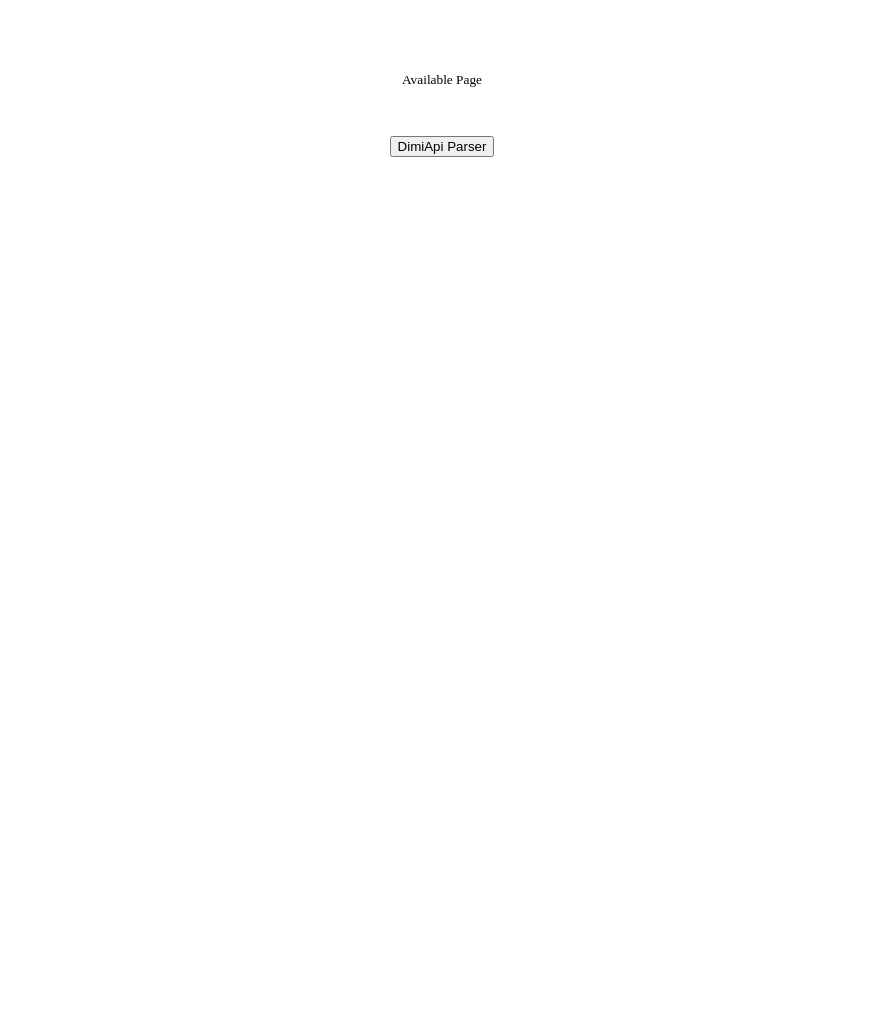
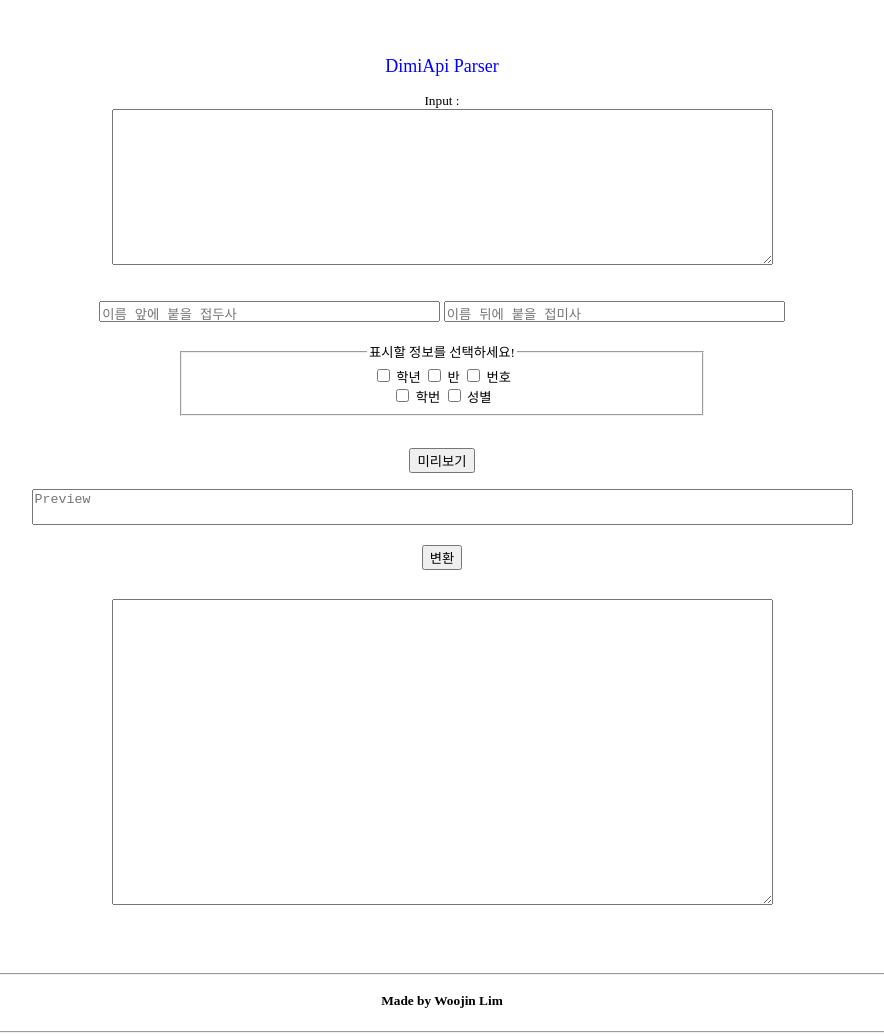
Before and after one commit to IdeaBank/dimiparser.github.io, a plain HTML site: page index.html in a window 1280 px wide. Shown: the whole page, without its empty margins (198-1082 px from the left). Before the commit the page ends 800 px from the top, so only its background shows below. Drawn offline with Linux system fonts and the light colour scheme.

Commit message:
Update index.html

```diff
--- a/index.html
+++ b/index.html
@@ -1,16 +1,15 @@
+
 <!DOCTYPE html>
 <html>
 
 <head>
 
-<meta http-equiv="Content-Type" content="text/html; charset=utf-8" />
+    <meta http-equiv="Content-Type" content="text/html; charset=utf-8" />
 
-<style type="text/css">
-    body {
-  font-family:'굴림';
-  font-size:10pt;
-}
+    <style type="text/css">
         body {
+            font-family: '굴림';
+            font-size: 10pt;
             text-align: center;
         }
 
@@ -20,11 +19,133 @@
             border: 1px solid #000;
             text-align: left;
         }
+
+        fieldset {
+            margin: 0 auto;
+        }
     </style>
 </head>
 <body>
-    <br><br><br><br> Available Page <br><br><br><br>
-    <button type="button" onclick="location.href='./pages/dimiparser' ">DimiApi Parser</button>
+
+    <br><br><br>
+
+    <font color="blue" size="4">DimiApi Parser</font>
+
+    <br><br>
+
+    Input : <br>
+    <textarea rows="10" cols="80" id="Input"></textarea>
+
+    <br><br><br>
+
+    <textarea rows="1" cols="40" id="prefix" style="resize : none" placeholder="이름 앞에 붙을 접두사"></textarea>
+
+    <textarea rows="1" cols="40" id="suffix" style="resize : none" placeholder="이름 뒤에 붙을 접미사"></textarea>
+
+    <br><br>
+
+    <fieldset style="width:500px;">
+        <legend>표시할 정보를 선택하세요!</legend>
+
+        <input type="checkbox" name="info_valid" value="Grade">
+        <label for="Grade">학년</label>
+
+        <input type="checkbox" name="info_valid" value="Class">
+        <label for="Class">반</label>
+
+        <input type="checkbox" name="info_valid" value="Number">
+        <label for="Number">번호</label>
+
+        <br>
+        <input type="checkbox" name="info_valid" value="Student_Id">
+        <label for="Student_Id">학번</label>
+
+        <input type="checkbox" name="info_valid" value="gender">
+        <label for="Gender">성별</label>
+
+    </fieldset>
+
+    <br><br>
+
+    <button type="button" onclick="preview()">미리보기</button>
+
+    <br><br>
+
+    <textarea rows="2" cols="100" id="preview" style="resize : none" readonly placeholder="Preview"></textarea>
+
+    <br><br>
+
+    <button type="button" onclick="convert()">변환</button>
+
+    <br>
+    <br>
+
+    <p id="num">    </p>
+    <p id="error" style="color:red"></p>
+
+    <textarea rows="20" cols="80" id="Output" readonly>
+
+    </textarea>
+
+    <br><br><br><br><br>
+
+    <fieldset>
+        <p id="Made_By" style="border"><strong>Made by Woojin Lim</strong></p>
+    </fieldset>
+        <br><br><br>
+
+        <script>
+
+            function convert() {
+                //init
+                document.getElementById("Output").value = "";
+                document.getElementById("num").innerHTML = "";
+
+                var out = "";
+                var check = 0;
+                try {
+                    var str = JSON.parse(document.getElementById("Input").value);
+                    for (var i in str) {
+                        var info = str[i];
+                        if (!(info.rfcard_uid == null) && !(info.rfcard_uid == "")) {
+                            var checks = document.getElementsByName("info_valid");
+                            var _grade = checks[0].checked;
+                            var _class = checks[1].checked;
+                            var _number = checks[2].checked;
+                            var _StudentId = checks[3].checked;
+                            var _gender = checks[4].checked;
+                            out += (_grade == true ? info.grade + "학년 " : "") + (_class == true ? info.class + "반 \
+" : "") + (_number == true ? info.number + "번 \t" : "") + document.getElementById("prefix").value + info.name + "\
+"+ document.getElementById("suffix").value + "     \t" + (_gender == true ? info.gender : "") + "\t" + (_StudentId == true ? info.serial : "") + "\n";
+                            ++check;
+                        }
+                    }
+                    document.getElementById("Output").value = out;
+                    document.getElementById("num").innerHTML = "총 : " + check + "\t명";
+                } catch (error) {
+                    if (error instanceof SyntaxError) {
+                        document.getElementById("error").innerHTML = "오류가 발생했습니다!! \t: " + error.message;
+                    } else {
+                        throw error;
+                    }
+                }
+            }
+            function preview() {
+                var checks = document.getElementsByName("info_valid");
+                //학년 반 번호 학번
+                var _grade = ((checks[0].checked == true) ? "1학년 " : "");
+                var _class = ((checks[1].checked == true) ? "5반 " : "");
+                var _number = ((checks[2].checked == true) ? "31번 " : "");
+                var _StudentId = ((checks[3].checked == true) ? "1531" : "");
+                var _gender = ((checks[4].checked == true) ? "M " : "");
+                var str = "";
+                str = _grade + _class + _number + document.getElementById("prefix").value + "\
+임우진" + document.getElementById("suffix").value + "     " + _gender + "\t" + _StudentId + "\n";
+                document.getElementById("preview").value = str;
+            }
+
+        </script>
+
 </body>
 
 </html>
```
